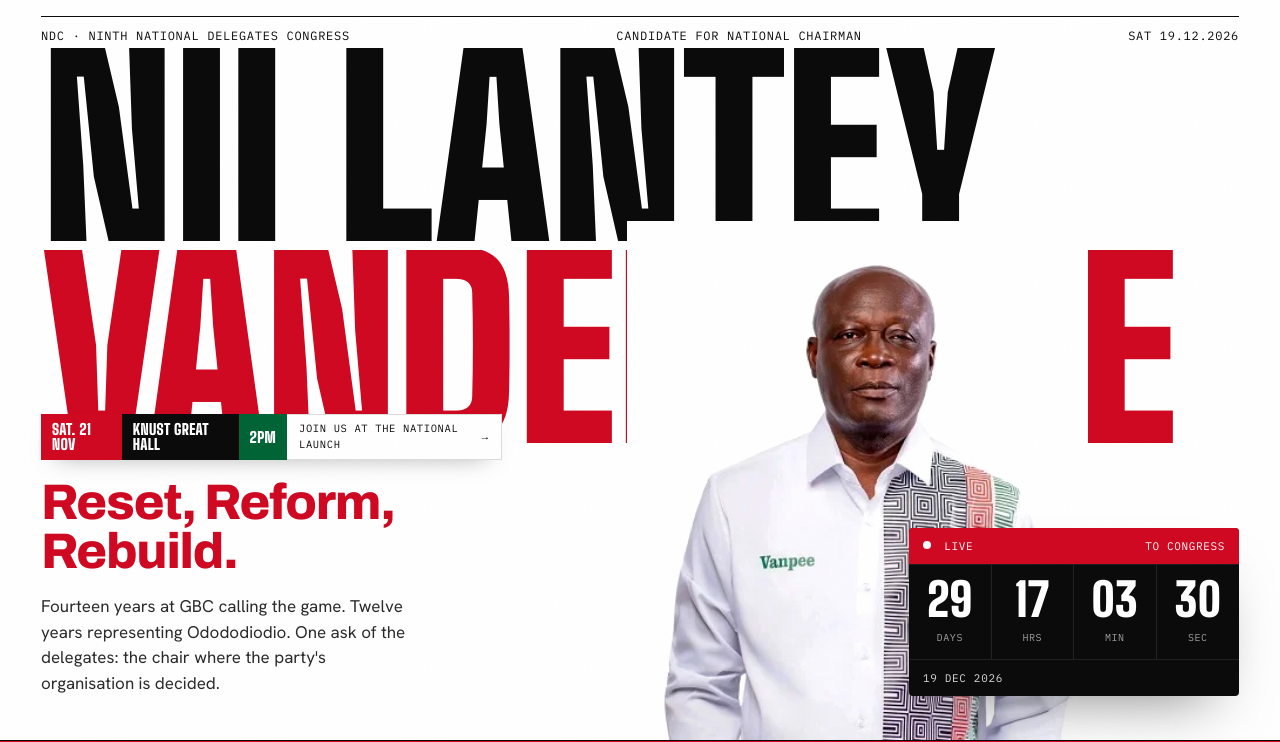
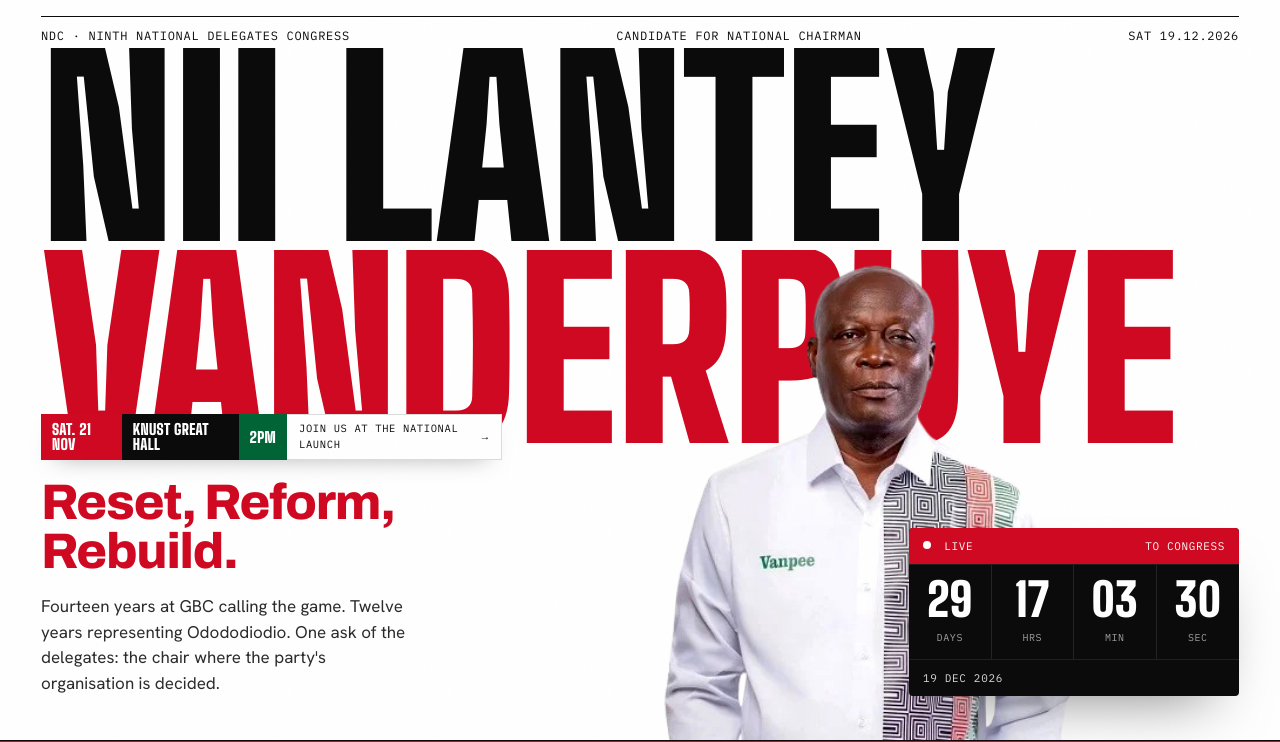
Before and after one commit to theernestmensah/Vanderpuye, a plain HTML site: page index.html in a window 1280 px wide. Shown: the part 60-802 px from the top of the page. Drawn offline with Linux system fonts and the light colour scheme.

Commit message:
Add files via upload

```diff
--- a/index.html
+++ b/index.html
@@ -41,7 +41,7 @@
 <link rel="icon" href="/favicon.ico" sizes="any" />
 <link rel="icon" href="/favicon-32.png" sizes="32x32" type="image/png" />
 <link rel="apple-touch-icon" href="/apple-touch-icon.png" />
-<link rel="preload" as="image" href="/img/nii-hero.webp" />
+<link rel="preload" as="image" href="/img/nii-hero-removebg.png" />
   <script type="module" crossorigin src="/assets/index-Dlv8k-Qb.js"></script>
   <link rel="stylesheet" crossorigin href="/assets/index-BBf6ueGo.css">
   <link rel="stylesheet" href="/assets/campaign.css" />
@@ -82,7 +82,7 @@
   </h1>
 
   <figure class="hero-figure">
-    <img src="/img/nii-hero.webp" alt="Edwin Nii Lantey Vanderpuye wearing a white shirt with an NDC badge" width="393" height="443" fetchpriority="high" />
+    <img src="/img/nii-hero-removebg.png" alt="Edwin Nii Lantey Vanderpuye wearing a white shirt with an NDC badge" width="393" height="443" fetchpriority="high" />
   </figure>
 
   <div class="hero-slogan">
```
Also changed, not shown: img/nii-hero-removebg.png (added).
